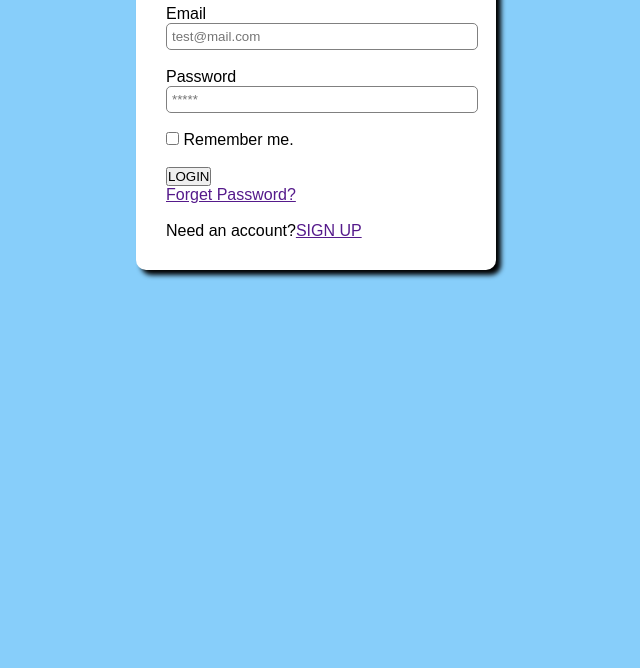
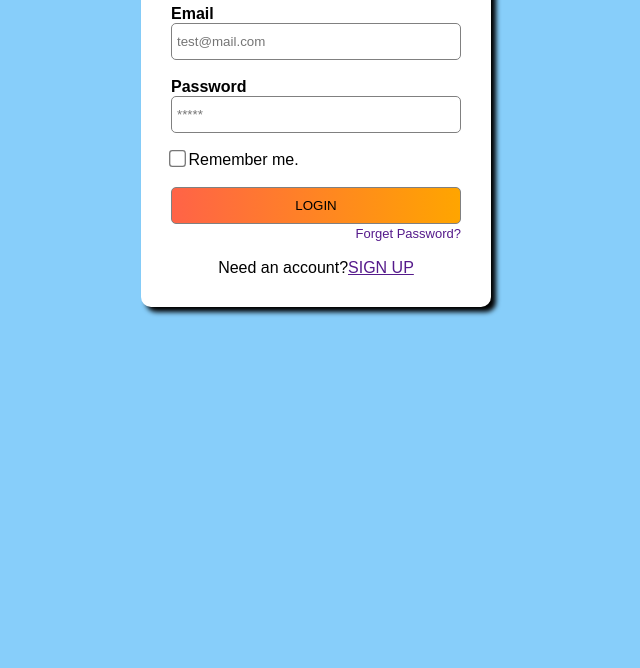
Before and after one commit to webdiv-rakib/my-login-page-repo, a plain HTML site: page index.html in a window 1280 px wide. Shown: the part 132-800 px from the top of the page, without its empty margins (324-964 px from the left). Drawn offline with Linux system fonts and the light colour scheme.

Commit message:
login page design Done

```diff
--- a/index.html
+++ b/index.html
@@ -21,15 +21,15 @@
             <input type="password" placeholder="*****">
             <br>
             <br>
-            <input type="checkbox"> <span>Remember me.</span>
+            <input type="checkbox" class="check-box"> <span>Remember me.</span>
             <br>
             <br>
-            <button>LOGIN</button>
-            <p>
-                <a href="">Forget Password?</a>
+            <button class="login-btn">LOGIN</button>
+            <p style="text-align: right; font-size: small; margin-top: 2px;">
+                <a href="" style="text-decoration: none;">Forget Password?</a>
             </p>
             <br>
-            <P>Need an account?<a href="">SIGN UP</a></P>
+            <P style="text-align: center;font-size: medium;">Need an account?<a href="">SIGN UP</a></P>
         </div>
     </div>
 
--- a/styles/login.css
+++ b/styles/login.css
@@ -1,6 +1,7 @@
 *{
     margin: 0;
     padding: 0;
+    box-sizing: border-box;
 }
 body{
     background-color: lightskyblue;
@@ -12,7 +13,7 @@ body{
     background-color: white;
     border-radius: 10px;
     padding: 30px;
-    width: 300px;
+    width: 350px;
     /* text-align: center; */
     margin-left: auto;
     margin-right: auto;
@@ -20,10 +21,20 @@ body{
 }
 .login-text{
     margin-bottom: 20px;
+    text-shadow: 2px 3px 5px gray ;
 }
-input[type="email"],input[type="password"]{
+input[type="email"],input[type="password"],.login-btn{
     width: 100%;
-    padding: 5px;
+    padding: 10px 5px;
     border-radius: 5px ;
     border: 1px solid gray;
 }
+.login-btn{
+    background-image: linear-gradient(to right,tomato,orange);
+}
+.check-box{
+    transform: scale(1.3);
+}
+.input-text{
+    font-weight: bold;
+}
```
